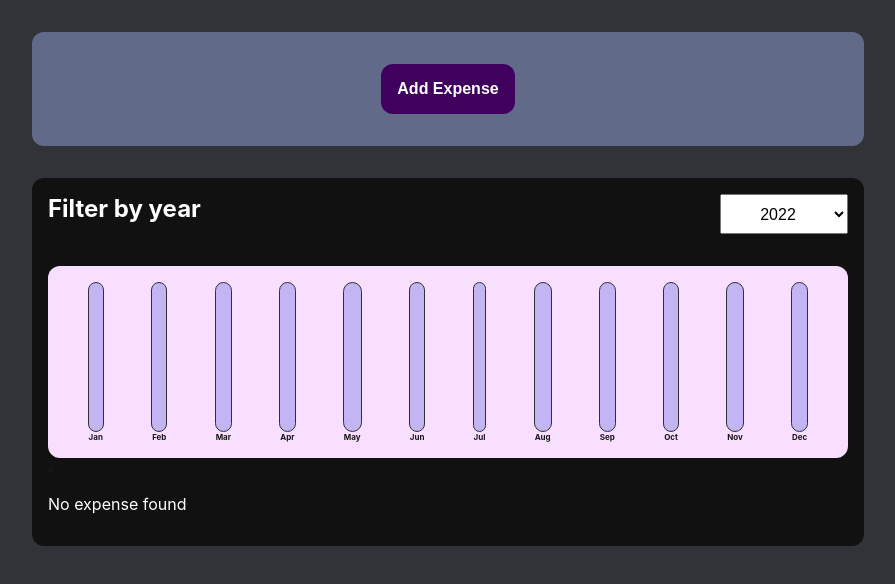
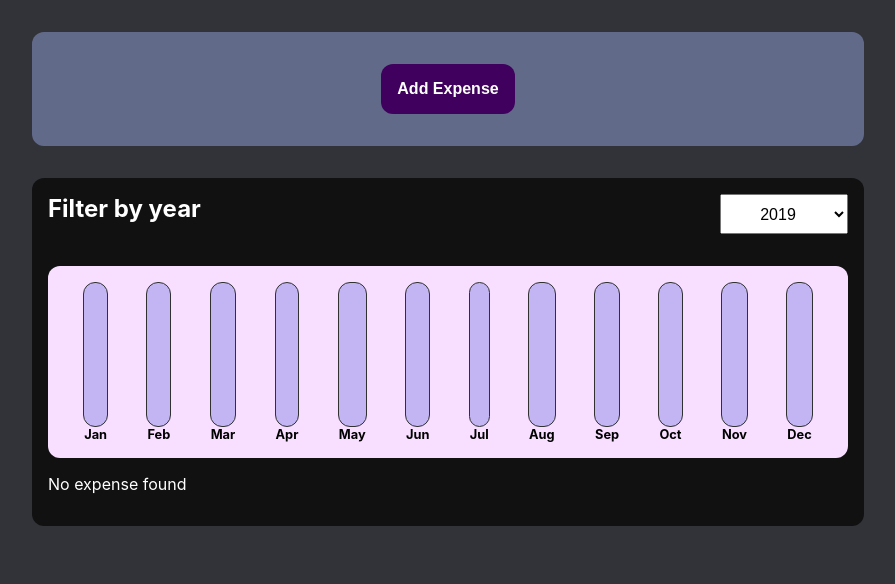
Before and after one commit to Kiran-Bendigeri/expenditure-react-app, a React (Create React App) app: page / in a window 1280 px wide. Shown: the top 584 px of the page, without its empty margins (192-1087 px from the left). Built offline with nearby package versions, Linux system fonts and the light colour scheme.

Commit message:
minor changes

```diff
--- a/src/App.css
+++ b/src/App.css
@@ -3,12 +3,11 @@
   min-height: 100vh;
   margin: 0;
   justify-content: baseline;
-  color: rgb(23, 22, 22);
+  color: #fff;
 }
 
 .app-title{
   text-align: center;
-  color: #fff;
   width: 50rem;
   margin: 0 auto;
 }
--- a/src/App.js
+++ b/src/App.js
@@ -6,17 +6,17 @@ import NewExpense from './components/NewExpense/NewExpense'
 
 const DUMMY_EXPENSES = [
   { id:2,
-    title:"Towel",
+    title:"Item-1",
     amount:300,
     date : new Date(2021, 0, 2)
   },
   { id:3,
-    title:"Jaggery",
+    title:"Item-2",
     amount:60,
     date : new Date(2021, 0, 1)
   },
   { id:1,
-    title:"Soap",
+    title:"Item-3",
     amount:50,
     date : new Date(2021, 0, 2)
   }
--- a/src/components/Chart/ChartBar.css
+++ b/src/components/Chart/ChartBar.css
@@ -25,6 +25,7 @@
 
 .chart-bar__lable{
     font-weight: bold;
-    font-size: 0.5rem;
+    font-size: 0.8rem;
     text-align: center;
+    color: #000;
 }
--- a/src/components/Expenses/ExpenseFilter.js
+++ b/src/components/Expenses/ExpenseFilter.js
@@ -15,6 +15,7 @@ const ExpenseFilter = (props) => {
                         <option value="2020">2020</option>
                         <option value="2021">2021</option>
                         <option value="2022">2022</option>
+                        <option value="2023">2023</option>
                     </select>
                 </div>
             </div>
--- a/src/components/Expenses/ExpenseItem.js
+++ b/src/components/Expenses/ExpenseItem.js
@@ -4,14 +4,6 @@ import ExpenseDate from './ExpenseDate';
 import Card from '../UI/Card'
 
 const ExpenseItem = (props) => {
-  console.log("Expense item evaluated by React")
-  const [title, setTitle] = useState(props.title);
-
-
-  const clickHandler = () => {
-    setTitle("Updated");
-    console.log(title);
-  }
 
   return (
     <Card className="expense-item">
@@ -19,10 +11,9 @@ const ExpenseItem = (props) => {
           <ExpenseDate date = {props.date} />
       </div>
       <div className="expense-item__description">
-        <h3>{title}</h3>
+        <h3>{props.title}</h3>
         <div className="expense-item__price">$ {props.amount}</div>
       </div>
-      <button onClick={clickHandler}>Update</button>
     </Card>
   );
 }
--- a/src/components/Expenses/Expenses.css
+++ b/src/components/Expenses/Expenses.css
@@ -5,3 +5,7 @@
     background-color: #222;
     max-width: 95%;
 }
+
+li{
+    list-style: none;
+}
--- a/src/components/Expenses/Expenses.js
+++ b/src/components/Expenses/Expenses.js
@@ -6,7 +6,7 @@ import ExpenseList from './ExpenseList'
 import ExpensesChart from '../Chart/ExpensesChart'
 
 const Expenses = (props) => {
-  const [selectedYear, SetSelectedYear] = useState("2022")
+  const [selectedYear, SetSelectedYear] = useState("2019")
 
   const YearChangeHandler = (SelectedYear) => {
     SetSelectedYear(SelectedYear)
--- a/src/components/NewExpense/ExpenseForm.js
+++ b/src/components/NewExpense/ExpenseForm.js
@@ -89,7 +89,7 @@ const ExpenseForm = (props) => {
             onChange={DateChangeHandler}
             type="date"
             min="2019-01-01"
-            max="2022-12-31"
+            max="2023-12-31"
             value={dateEntered}
             required="true"
           />
```
